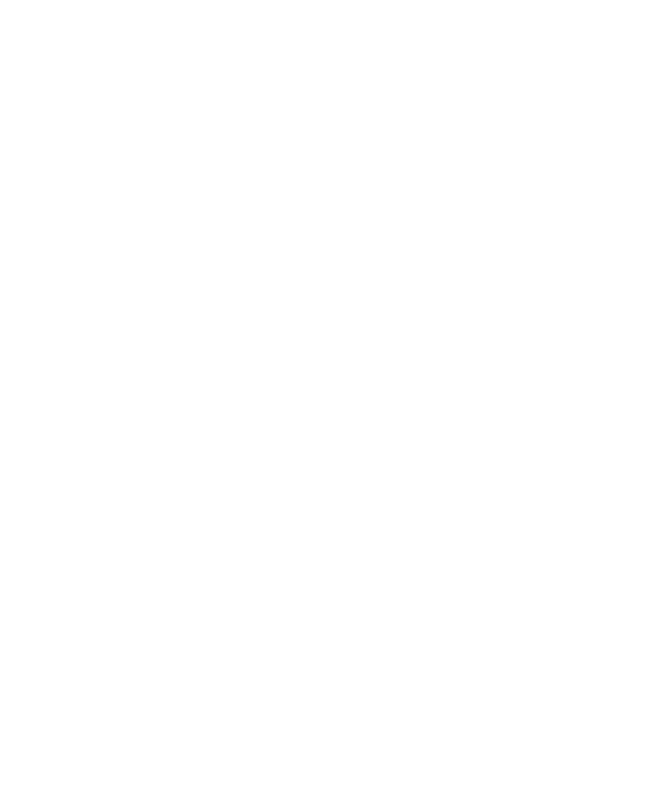
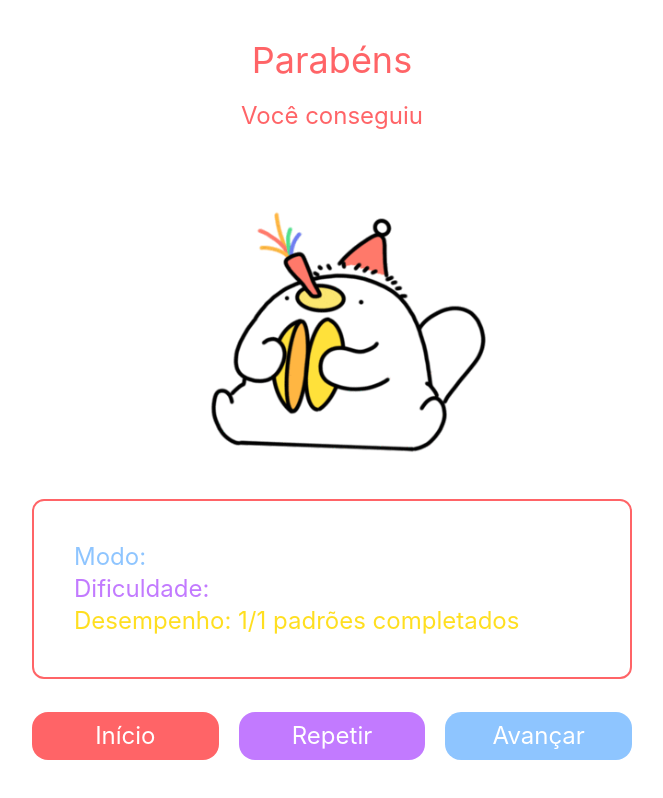
Before and after one commit to projetopcludico/tests-playground, a Vue app: page /feedback/1/1/1/1 in a window 1280 px wide. Before the commit this address had no page. Shown: the whole page, without its empty margins (308-971 px from the left). Built offline with nearby package versions, Linux system fonts and the light colour scheme.

Commit message:
FEAT: Dinamica do jogo finalizada

```diff
--- /dev/null
+++ b/src/components/AppButton.vue
@@ -0,0 +1,35 @@
+<script setup>
+const emits = defineEmits(['function'])
+
+const { text, type, color } = defineProps({
+  text: {
+    type: String,
+    required: true,
+  },
+  type: {
+    type: String,
+    default: 'button',
+    validator: (type) => ['button', 'reset', 'submit'].includes(type),
+  },
+  color: {
+    type: String,
+    default: 'red',
+    validator: (color) => ['red', 'blue', 'purple'].includes(color),
+  },
+})
+</script>
+
+<template>
+  <button
+    :type="type"
+    :class="[
+      'w-full text-white text-2xl px-4 py-2 rounded-2xl transition-all duration-200 cursor-pointer hover:scale-105',
+      color === 'red' && 'bg-red-400',
+      color === 'blue' && 'bg-blue-300',
+      color === 'purple' && 'bg-purple-400',
+    ]"
+    @click="emits('function')"
+  >
+    {{ text }}
+  </button>
+</template>
--- a/src/components/ConfigButton.vue
+++ b/src/components/ConfigButton.vue
@@ -1,5 +1,5 @@
 <script setup>
-const props = defineProps({
+const { text, icon, selected, mode } = defineProps({
   text: {
     type: String,
     required: true,
@@ -24,12 +24,12 @@
   <button
     :class="[
       'flex flex-col text-center w-full p-6 rounded-xl cursor-pointer transition-all duration-200',
-      !props.selected && 'bg-white text-slate-600 hover:bg-slate-50',
-      props.selected && props.mode === 'default' && 'bg-orange-400 text-white',
-      props.selected && props.mode === 'outline' && 'border border-orange-400 text-orange-400 bg-white'
+      !selected && 'bg-white text-slate-600 hover:bg-slate-50',
+      selected && mode === 'default' && 'bg-orange-400 text-white',
+      selected && mode === 'outline' && 'border border-orange-400 text-orange-400 bg-white'
     ]"
   >
-    <span v-if="props.icon" :class="props.icon" class="text-4xl"></span>
-    <p class="font-semibold">{{ props.text }}</p>
+    <span v-if="icon" :class="icon" class="text-4xl"></span>
+    <p class="font-semibold">{{ text }}</p>
   </button>
 </template>
--- a/src/components/GameButton.vue
+++ b/src/components/GameButton.vue
@@ -1,7 +1,7 @@
 <script setup>
 import { computed } from 'vue';
 
-const props = defineProps({
+const { id, name, icon, color, background, selected } = defineProps({
   id: Number,
   name: String,
   icon: String,
@@ -16,13 +16,13 @@
 const emits = defineEmits(['select'])
 
 const buttonStyle = computed(() => {
-    if(props.name === 'discover') return {
+    if(name === 'discover') return {
         color: '#ffffff',
         backgroundColor: '#000000'
     }
     return {
-        color: props.color,
-        backgroundColor: props.background
+        color: color,
+        backgroundColor: background
     }
 })
 </script>
@@ -32,12 +32,12 @@
     :style="buttonStyle"
     :class="[
       'w-25 h-25 flex flex-col items-center justify-center rounded-xl border-3 transition-all duration-200 focus:scale-105',
-      props.selected && 'border-white animate-highlight',
-      props.name === 'discover' && 'cursor-pointer'
+      selected && 'border-white animate-highlight',
+      name === 'discover' && 'cursor-pointer'
     ]"
     @click="emits('select')"
   >
-    <span :class="[props.icon, 'text-6xl']"></span>
+    <span :class="[icon, 'text-6xl']"></span>
   </button>
 </template>
 
--- a/src/router/index.js
+++ b/src/router/index.js
@@ -10,7 +10,7 @@
     },
     {
       path: '/forms/:difficulty/',
-      name: 'form-view',
+      name: 'forms-view',
       component: () => import('@/views/games/FormView.vue'),
       beforeEnter: (to, from) => {
         const difficulty = to.params.difficulty;
@@ -19,6 +19,11 @@
           return '/'
         }
       }
+    },
+    {
+      path: '/feedback/:hits/:required/:mode/:difficulty/',
+      name: 'feedback-view',
+      component: () => import('@/views/games/FeedBackView.vue'),
     }
   ],
 })
--- a/src/stores/application.js
+++ b/src/stores/application.js
@@ -2,12 +2,12 @@
 import { ref, computed, readonly } from 'vue'
 
 const SOUND_OBJECTS = Object.freeze([
-  { id: 1, path: '/sounds/grass.mp3',   name: 'som de grama',    color: 'blue'   },
-  { id: 2, path: '/sounds/metal.mp3',   name: 'som de metal',    color: 'green'  },
-  { id: 3, path: '/sounds/plastic.mp3', name: 'som de plástico', color: 'red'    },
-  { id: 4, path: '/sounds/water.mp3',   name: 'som de água',     color: 'gray'   },
-  { id: 5, path: '/sounds/wind.mp3',    name: 'som de vento',    color: 'brown'  },
-  { id: 6, path: '/sounds/wood.mp3',    name: 'som de madeira',  color: 'yellow' },
+  { id: 1, path: '/sounds/grass.mp3', name: 'som de grama', color: 'blue' },
+  { id: 2, path: '/sounds/metal.mp3', name: 'som de metal', color: 'green' },
+  { id: 3, path: '/sounds/plastic.mp3', name: 'som de plástico', color: 'red' },
+  { id: 4, path: '/sounds/water.mp3', name: 'som de água', color: 'gray' },
+  { id: 5, path: '/sounds/wind.mp3', name: 'som de vento', color: 'brown' },
+  { id: 6, path: '/sounds/wood.mp3', name: 'som de madeira', color: 'yellow' },
 ])
 
 const SOUND_DIFFICULTIES = Object.freeze({
@@ -18,7 +18,13 @@
       'Você terá 1 minuto e 30 segundos para adivinhar o som que falta na sequência, clique no som que você queira descobrir e responda até acertar todos os 5 padrões',
     howToUse:
       'Na sequência abaixo das opções de resposta você terá um padrão de repetições de 3 sons diferentes, você terá que descobrir o único som que está faltando e que possui um ? e é indicado pelo som semelhante à uma notificação. Selecione ele e responda com as opções que estão abaixo.',
-    params: Object.freeze({ difficulty: 'easy',   numberSounds: 3, size: 9,  discover: 1, timeLimit: 90  }),
+    params: Object.freeze({
+      difficulty: 'easy',
+      numberSounds: 3,
+      size: 9,
+      discover: 1,
+      timeLimit: 90,
+    }),
   }),
   medium: Object.freeze({
     id: 2,
@@ -27,7 +33,13 @@
       'Você terá 1 minuto e 30 segundos para adivinhar os 2 sons que faltam na sequência, clique no som que você queira descobrir e responda até acertar todos os 5 padrões',
     howToUse:
       'Na sequência abaixo das opções de resposta você terá um padrão de repetições de 4 sons diferentes, você terá que descobrir os 2 sons que estão faltando, que possuem um ícone ? e são indicados pelo som semelhante à uma notificação. Selecione qual você quer e responda com as opções que estão abaixo.',
-    params: Object.freeze({ difficulty: 'medium', numberSounds: 4, size: 12, discover: 2, timeLimit: 90  }),
+    params: Object.freeze({
+      difficulty: 'medium',
+      numberSounds: 4,
+      size: 12,
+      discover: 2,
+      timeLimit: 90,
+    }),
   }),
   hard: Object.freeze({
     id: 3,
@@ -36,22 +48,58 @@
       'Você terá 2 minutos e 30 segundos para adivinhar os 3 sons que faltam na sequência, clique no som que você queira descobrir e responda até acertar todos os 5 padrões',
     howToUse:
       'Na sequência abaixo das opções de resposta você terá um padrão de repetições de 5 sons diferentes, você terá que descobrir os 3 sons que estão faltando, que possuem um ícone ? e são indicados pelo som semelhante à uma notificação. Selecione qual você quer e responda com as opções que estão abaixo.',
-    params: Object.freeze({ difficulty: 'hard',   numberSounds: 5, size: 15, discover: 3, timeLimit: 150 }),
+    params: Object.freeze({
+      difficulty: 'hard',
+      numberSounds: 5,
+      size: 15,
+      discover: 3,
+      timeLimit: 150,
+    }),
   }),
 })
 
 const NUMBER_DIFFICULTIES = Object.freeze({
-  easy:   Object.freeze({ id: 1, title: 'Fácil',   params: Object.freeze({ difficulty: 'easy',   length: 6,  amountOperations: 2, maxOperator: 3, maxStart: 5  }) }),
-  medium: Object.freeze({ id: 2, title: 'Médio',   params: Object.freeze({ difficulty: 'medium', length: 8,  amountOperations: 3, maxOperator: 5, maxStart: 10 }) }),
-  hard:   Object.freeze({ id: 3, title: 'Difícil', params: Object.freeze({ difficulty: 'hard',   length: 10, amountOperations: 4, maxOperator: 9, maxStart: 20 }) }),
+  easy: Object.freeze({
+    id: 1,
+    title: 'Fácil',
+    params: Object.freeze({
+      difficulty: 'easy',
+      length: 6,
+      amountOperations: 2,
+      maxOperator: 3,
+      maxStart: 5,
+    }),
+  }),
+  medium: Object.freeze({
+    id: 2,
+    title: 'Médio',
+    params: Object.freeze({
+      difficulty: 'medium',
+      length: 8,
+      amountOperations: 3,
+      maxOperator: 5,
+      maxStart: 10,
+    }),
+  }),
+  hard: Object.freeze({
+    id: 3,
+    title: 'Difícil',
+    params: Object.freeze({
+      difficulty: 'hard',
+      length: 10,
+      amountOperations: 4,
+      maxOperator: 9,
+      maxStart: 20,
+    }),
+  }),
 })
 
 const FORM_SYMBOLS = Object.freeze([
-  { id: 1, name: 'circle',    icon: 'mdi mdi-circle', color: '#FF6357', background: '#FF9E97' },
+  { id: 1, name: 'circle', icon: 'mdi mdi-circle', color: '#FF6357', background: '#FF9E97' },
   { id: 2, name: 'rectangle', icon: 'mdi mdi-rectangle', color: '#87CE57', background: '#BFFF95' },
-  { id: 3, name: 'pentagon',  icon: 'mdi mdi-pentagon', color: '#AC37FF', background: '#D599FF' },
-  { id: 4, name: 'triangle',  icon: 'mdi mdi-triangle', color: '#D5C359', background: '#FBE97D' },
-  { id: 5, name: 'square',    icon: 'mdi mdi-square', color: '#44BBFF', background: '#A0DCFF' },
+  { id: 3, name: 'pentagon', icon: 'mdi mdi-pentagon', color: '#AC37FF', background: '#D599FF' },
+  { id: 4, name: 'triangle', icon: 'mdi mdi-triangle', color: '#D5C359', background: '#FBE97D' },
+  { id: 5, name: 'square', icon: 'mdi mdi-square', color: '#44BBFF', background: '#A0DCFF' },
 ])
 
 const FORM_DIFFICULTIES = Object.freeze({
@@ -59,7 +107,7 @@
     id: 1,
     title: 'Fácil',
     timeLimit: 90,
-    params: Object.freeze({ difficulty: 'easy',   numberForms: 2, size: 6,  discovers: 1 }),
+    params: Object.freeze({ difficulty: 'easy', numberForms: 2, size: 6, discovers: 1 }),
   }),
   medium: Object.freeze({
     id: 2,
@@ -71,49 +119,93 @@
     id: 3,
     title: 'Difícil',
     timeLimit: 90,
-    params: Object.freeze({ difficulty: 'hard',   numberForms: 3, size: 18, discovers: 3 }),
+    params: Object.freeze({ difficulty: 'hard', numberForms: 3, size: 18, discovers: 3 }),
   }),
 })
 
 const REQUIRED_RESPONSES = Object.freeze({ sounds: 5, numbers: 5, forms: 5 })
 
+const GAME_FLOW = [
+  Object.freeze({ mode: 'sounds', route: '/sounds/:difficulty' }),
+  Object.freeze({ mode: 'numbers', route: '/numbers/:difficulty' }),
+  Object.freeze({ mode: 'forms', route: '/forms/:difficulty' }),
+]
+
 export const useApplicationStore = defineStore('applicationStore', () => {
-
   const soundResponses = ref(0)
   const numberResponses = ref(0)
   const formResponses = ref(0)
 
-  const soundProgress = computed(
-    () => `${soundResponses.value}/${REQUIRED_RESPONSES.sounds}`
-  )
+  const soundProgress = computed(() => `${soundResponses.value}/${REQUIRED_RESPONSES.sounds}`)
 
-  const numberProgress = computed(
-    () => `${numberResponses.value}/${REQUIRED_RESPONSES.numbers}`
-  )
+  const numberProgress = computed(() => `${numberResponses.value}/${REQUIRED_RESPONSES.numbers}`)
 
-  const formProgress = computed(
-    () => `${formResponses.value}/${REQUIRED_RESPONSES.forms}`
-  )
+  const formProgress = computed(() => `${formResponses.value}/${REQUIRED_RESPONSES.forms}`)
 
-  const isSoundGoalReached = computed(
-    () => soundResponses.value >= REQUIRED_RESPONSES.sounds
-  )
+  const isSoundGoalReached = computed(() => soundResponses.value >= REQUIRED_RESPONSES.sounds)
 
-  const isNumberGoalReached = computed(
-    () => numberResponses.value >= REQUIRED_RESPONSES.numbers
-  )
+  const isNumberGoalReached = computed(() => numberResponses.value >= REQUIRED_RESPONSES.numbers)
 
-  const isFormGoalReached = computed(
-    () => formResponses.value >= REQUIRED_RESPONSES.forms
-  )
+  const isFormGoalReached = computed(() => formResponses.value >= REQUIRED_RESPONSES.forms)
 
-  function incrementSoundResponses() { soundResponses.value++  }
-  function incrementNumberResponses() { numberResponses.value++ }
-  function incrementFormResponses() { formResponses.value++   }
+  function incrementSoundResponses() {
+    soundResponses.value++
+  }
+  function incrementNumberResponses() {
+    numberResponses.value++
+  }
+  function incrementFormResponses() {
+    formResponses.value++
+  }
 
-  function resetSoundResponses() { soundResponses.value  = 0 }
-  function resetNumberResponses() { numberResponses.value = 0 }
-  function resetFormResponses() { formResponses.value   = 0 }
+  function resetSoundResponses() {
+    soundResponses.value = 0
+  }
+  function resetNumberResponses() {
+    numberResponses.value = 0
+  }
+  function resetFormResponses() {
+    formResponses.value = 0
+  }
+
+  function getNextRoute({ mode, difficulty, success }) {
+    if (!success) {
+      return {
+        name: `${mode}-view`,
+        params: { difficulty },
+      }
+    }
+
+    const difficultiesOrder = ['easy', 'medium', 'hard']
+    const currentDifficultyIndex = difficultiesOrder.indexOf(difficulty)
+
+    if (currentDifficultyIndex < difficultiesOrder.length - 1) {
+      return {
+        name: `${mode}-view`,
+        params: { difficulty: difficultiesOrder[currentDifficultyIndex + 1] },
+      }
+    }
+
+    const currentModeIndex = GAME_FLOW.findIndex((g) => g.mode === mode)
+
+    if (currentModeIndex < GAME_FLOW.length - 1) {
+      return {
+        name: `${GAME_FLOW[currentModeIndex + 1].mode}-view`,
+        params: {
+          difficulty: 'easy',
+        },
+      }
+    }
+
+    return { name: 'home-view' }
+  }
+
+  function repeatLevelRoute({ mode, difficulty }) {
+    return {
+      name: `${mode}-view`,
+      params: { difficulty },
+    }
+  }
 
   return {
     // Estado
@@ -122,12 +214,12 @@
     formResponses,
 
     // Dados estáticos expostos via readonly (sem custo reativo)
-    soundObjects:       readonly(SOUND_OBJECTS),
-    soundDifficulties:  readonly(SOUND_DIFFICULTIES),
+    soundObjects: readonly(SOUND_OBJECTS),
+    soundDifficulties: readonly(SOUND_DIFFICULTIES),
     numberDifficulties: readonly(NUMBER_DIFFICULTIES),
-    formSymbols:        readonly(FORM_SYMBOLS),
-    formDifficulties:   readonly(FORM_DIFFICULTIES),
-    requiredResponses:  readonly(REQUIRED_RESPONSES),
+    formSymbols: readonly(FORM_SYMBOLS),
+    formDifficulties: readonly(FORM_DIFFICULTIES),
+    requiredResponses: readonly(REQUIRED_RESPONSES),
 
     // Getters
     soundProgress,
@@ -144,5 +236,7 @@
     resetSoundResponses,
     resetNumberResponses,
     resetFormResponses,
+    getNextRoute,
+    repeatLevelRoute
   }
 })
--- a/src/stores/sequence.js
+++ b/src/stores/sequence.js
@@ -143,7 +143,6 @@
 
     responses.value.push({ index: discoverIndex, id: selectedChoice.value.id })
     revealChoice(discoverIndex, selectedChoice.value)
-    selectedChoice.value = null
 
     if (isObjectSequenceComplete.value && verifyResponse(responses.value, correctResponses.value)) {
       if (theme === 'sounds') applicationStore.incrementSoundResponses()
--- /dev/null
+++ b/src/views/games/FeedBackView.vue
@@ -0,0 +1,70 @@
+<script setup>
+import AppButton from '@/components/AppButton.vue';
+import { computed, onMounted } from 'vue';
+import { useRoute, useRouter } from 'vue-router';
+import { useApplicationStore } from '@/stores/application';
+const route = useRoute();
+const router = useRouter();
+const applicationStore = useApplicationStore();
+
+const success = computed(() => parseInt(route.params.hits) >= parseInt(route.params.required));
+
+const mode = computed(() => {
+  if (route.params.mode === 'forms') return 'Formas'
+  if (route.params.mode === 'sounds') return 'Sons'
+  if (route.params.mode === 'numbers') return 'Números'
+
+  return
+});
+
+const difficulty = computed(() => {
+  if (route.params.difficulty === 'easy') return 'Fácil'
+  if (route.params.difficulty === 'medium') return 'Médio'
+  if (route.params.difficulty === 'hard') return 'Difícil'
+
+  return
+});
+
+function goNext() {
+    const nextRoute = applicationStore.getNextRoute({
+        mode: route.params.mode,
+        difficulty: route.params.difficulty,
+        success: success.value
+    })
+
+    router.push(nextRoute)
+}
+
+function repeatLevel() {
+    const repeatRoute = applicationStore.repeatLevelRoute({
+        mode: route.params.mode,
+        difficulty: route.params.difficulty
+    })
+
+    router.push(repeatRoute)
+}
+</script>
+
+<template>
+  <div
+    class="flex flex-col items-center justify-between w-screen h-screen overflow-hidden p-10 text-red-400"
+  >
+    <section class="flex flex-col items-center gap-5">
+      <h1 v-if="success" class="text-4xl">Parabéns</h1>
+      <h1 v-else class="text-4xl">Quase lá!</h1>
+      <p v-if="success" class="text-2xl">Você conseguiu</p>
+      <p v-else class="text-2xl">Você pode melhorar!</p>
+      <img src="/images/feedback.svg" alt="feedback-image" />
+    </section>
+    <section class="w-1/2 text-2xl border-2 border-red-400 rounded-xl p-10">
+      <p class="text-blue-300">Modo: {{ mode }}</p>
+      <p class="text-purple-400">Dificuldade: {{ difficulty }}</p>
+      <p class="text-yellow-300">Desempenho: {{ route.params.hits }}/{{ route.params.required }} padrões completados</p>
+    </section>
+    <section class="w-1/2 flex gap-5">
+        <AppButton text="Início" @function="router.push({ name: 'home-view' })"/>
+        <AppButton text="Repetir" color="purple" @function="repeatLevel"/>
+        <AppButton v-if="success" text="Avançar" color="blue" @function="goNext"/>
+    </section>
+  </div>
+</template>
--- a/src/views/games/FormView.vue
+++ b/src/views/games/FormView.vue
@@ -1,6 +1,6 @@
 <script setup>
 import GameButton from '@/components/GameButton.vue'
-import { onMounted, onUnmounted } from 'vue'
+import { computed, onMounted, onUnmounted } from 'vue'
 import { useApplicationStore } from '@/stores/application'
 import { useSequenceStore } from '@/stores/sequence'
 import { useTimeStamp } from '@/stores/timeStamp'
@@ -11,6 +11,23 @@
 import { useRoute, useRouter } from 'vue-router'
 const route = useRoute()
 const router = useRouter()
+
+const difficulty = computed(() => {
+  if(route.params.difficulty === 'easy') return 'Fácil'
+  if(route.params.difficulty === 'medium') return 'Médio'
+  if(route.params.difficulty === 'hard') return 'Difícil'
+
+  return
+})
+
+function goToFeedBack() {
+  router.push({ name: 'feedback-view', params: {
+    hits: applicationStore.formResponses,
+    required: applicationStore.requiredResponses.forms,
+    mode: 'forms',
+    difficulty: route.params.difficulty,
+  }});
+}
 
 function tryAgain() {
   const currentDifficulty = route.params.difficulty
@@ -24,22 +41,22 @@
     applicationStore.formSymbols,
   )
 
-  timeStamp.start(true, timeLimit, () => {
-    console.warn('Acabou o tempo!')
-  })
+  timeStamp.start(true, timeLimit, goToFeedBack);
 }
 
 onMounted(tryAgain)
 
 onUnmounted(() => {
   timeStamp.reset()
+  applicationStore.resetFormResponses()
 })
 </script>
 
 <template>
   <div class="flex flex-col gap-20 p-10 min-h-screen bg-[linear-gradient(to_bottom,rgba(0,0,0,0),rgba(0,0,0,0.65)),url('/images/egypt-background.svg')] bg-cover bg-center">
-    <section class="flex items-center justify-between text-4xl text-zinc-400">
+    <section class="flex items-center justify-between text-4xl text-zinc-200">
       <span class="mdi mdi-home cursor-pointer" @click="router.push('/')"></span>
+      <h1 class="bg-black/50 rounded-xl px-6 py-2">Jogo de Formas: Nível {{ difficulty }}</h1>
       <span class="mdi mdi-cog cursor-pointer"></span>
     </section>
     <section class="grid grid-cols-4 gap-20">
@@ -54,8 +71,9 @@
           quis nisi sequi fugiat.
         </p>
       </div>
-      <div class="flex flex-col gap-10 col-span-3">
-        <div class="flex justify-center gap-5">
+      <div class="flex flex-col items-center gap-10 col-span-3">
+        <h2 class="text-white text-2xl font-semibold">Alternativas</h2>
+        <div class="flex justify-center gap-5 bg-zinc-400/80 p-5 rounded-3xl">
           <GameButton
             v-for="symbol of sequenceStore.finalChoices"
             :id="symbol.id"
@@ -67,7 +85,7 @@
             class="cursor-pointer"
           />
         </div>
-        <div class="flex flex-wrap gap-5">
+        <div class="flex justify-center flex-wrap gap-5">
           <GameButton
             v-for="(symbol, index) in sequenceStore.sequence"
             :id="symbol.object.id"
```
Also changed, not shown: public/images/feedback.svg (added).
